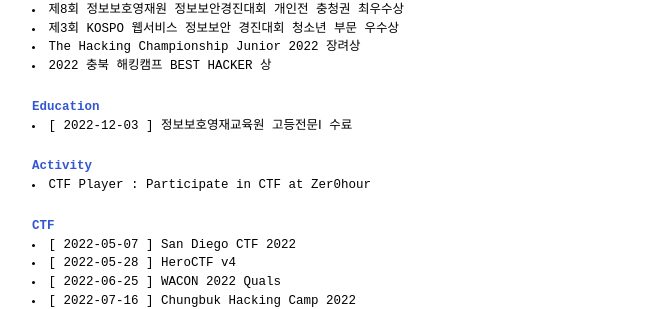
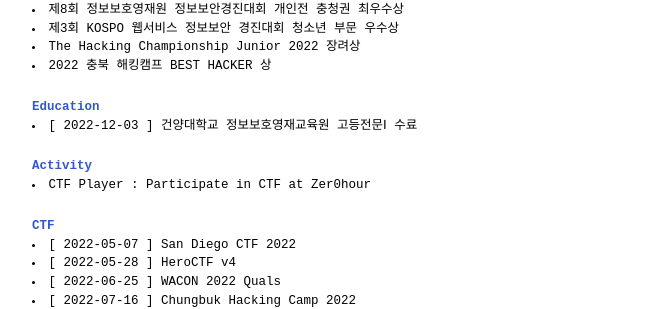
Before and after one commit to hackintoanetwork/hackintoanetwork.github.io, a Jekyll site: the page built from about.md, in a window 1280 px wide. Shown: the part 363-672 px from the top of the page, without its empty margins (308-971 px from the left). Built offline with Jekyll 4.4.1, drawn with Linux system fonts in a browser that asks for light colours.

Commit message:
Update about.md

```diff
--- a/about.md
+++ b/about.md
@@ -27,7 +27,7 @@ Web Hacker, CTF Player.
 
 # Education
 
-<li>[ 2022-12-03 ] 정보보호영재교육원 고등전문Ⅰ 수료</li>
+<li>[ 2022-12-03 ] 건양대학교 정보보호영재교육원 고등전문Ⅰ 수료</li>
 
 # Activity
 
```
